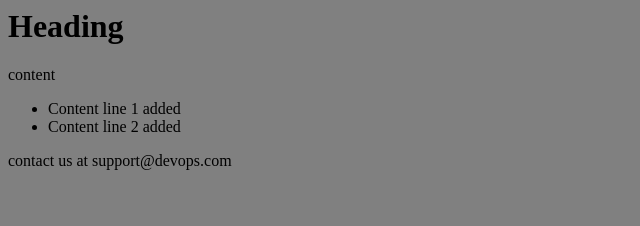
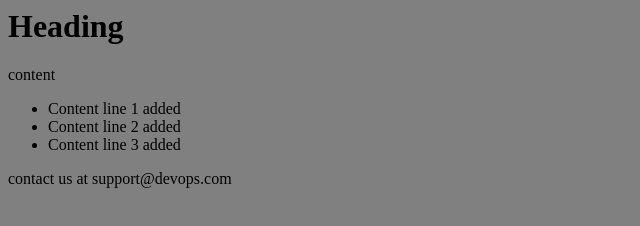
Before and after one commit to rahultalar/devops-git, a plain HTML site: page code/index.html in a window 1280 px wide. Shown: the whole page, without its empty margins (0-640 px from the left). Drawn offline with Linux system fonts and the light colour scheme.

Commit message:
content line 3 added

```diff
--- a/code/index.html
+++ b/code/index.html
@@ -14,6 +14,7 @@
             <ul>
                 <li>Content line 1 added </li>
                 <li>Content line 2 added </li>
+                <li>Content line 3 added </li>
             </ul>
         </p>
         <footer> contact us at support@devops.com</footer>
```
